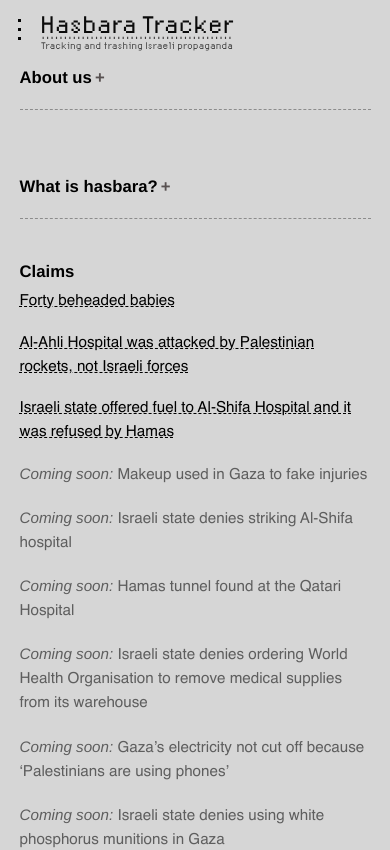
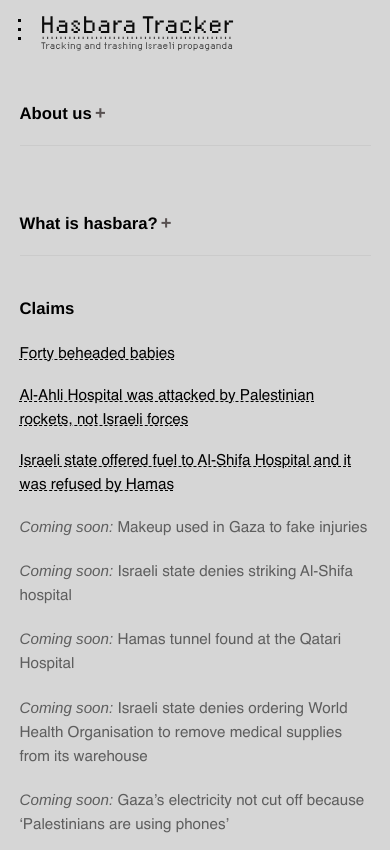
Before and after one commit to tamtzekin/hasbara-tracker, a React (Create React App) app: page / in a window 390 px wide. Shown: the top 850 px of the page. Built offline with nearby package versions, Linux system fonts and the light colour scheme.

Commit message:
homepage layout (mostly mobile)

```diff
--- a/src/App.css
+++ b/src/App.css
@@ -285,7 +285,7 @@ details > summary::-webkit-details-marker {
 
 details[open] .expand-text::after {
     content: '—';
-    font-size: 0.5em;
+    font-size: 0.7em;
 }
 
 .expand-text {
@@ -297,6 +297,7 @@ details[open] .expand-text::after {
 
 .expand-text::after {
     content: "+";
+    font-size: 1.1em;
 }
 
 
@@ -396,7 +397,7 @@ oooooooooooooooooooooooooooooooooooooooooooooooooooooooooooooooooooooooooooooooo
 
     /* BODY TEXT */
     .content-container {
-        margin: 15% 0 15% 0;
+        margin: 25% 0 15% 0;
         min-width: 300px;
         left: 0;
     }
@@ -419,7 +420,7 @@ oooooooooooooooooooooooooooooooooooooooooooooooooooooooooooooooooooooooooooooooo
 
     details.expandable-text-homepage {
         margin-top: 0%;
-        border-bottom: 0.1em dashed #59595994;
+        border-bottom: 0.1em solid theme('colors.grey-darker');
     }
 
 
@@ -466,8 +467,6 @@ oooooooooooooooooooooooooooooooooooooooooooooooooooooooooooooooooooooooooooooooo
           align-items: center;
           justify-content: flex-end;
           position: absolute;
-          left: 1%;
-          top: 7%;
           left: 2%;
           top: 9%;
           margin-right: auto;
--- a/src/components/ClaimsList.js
+++ b/src/components/ClaimsList.js
@@ -4,7 +4,7 @@ import { Link } from 'react-router-dom';
 const ClaimsList = () => {
     return (
     <>
-        <h2 className="subheading">Claims</h2>
+        <h2 className="subheading mb-1 mobile:mb-4">Claims</h2>
         <div className="claim-link"><Link to="/forty-beheaded-babies">Forty beheaded babies</Link></div>
 
         <div className="claim-link"><Link to="/al-ahli-attacked">Al-Ahli Hospital was attacked by Palestinian rockets, not Israeli forces</Link></div>
--- a/src/components/Homepage.js
+++ b/src/components/Homepage.js
@@ -42,7 +42,7 @@ const Homepage = () => {
                 <summary>
                     <h2 className="subheading">About us<span className="expand-text"></span></h2>
                 </summary>
-                    <article>
+                    <article className="mobile:mb-8">
                         <span className="home-text">
                             We’re working on documenting and debunking claims made by the Israeli regime during its most recent — and unprecedented — genocidal campaign in Gaza since 7 Oct, 2023. The Israeli settler-colony continues to spread disinformation to manufacture consent for ethnic cleansing and land theft, as it has since the Nakba. Our aim is to centralise this information.
                         </span>
@@ -54,7 +54,7 @@ const Homepage = () => {
                 <summary>
                     <h2 className="subheading">What is hasbara?<span className="expand-text"></span></h2>
                 </summary>
-                <article>
+                <article className="mobile:mb-8">
                     <span className="hasbara-about">
                         ‘Hasbara’ is a Hebrew term that translates to ‘explanation’ or ‘public relations’ in English. It refers to public relations efforts by the Israeli settler project aimed at promoting a positive image of itself by whitewashing its military occupation, apartheid system and ongoing dispossession of Palestine.<br />
                         <br />
```
